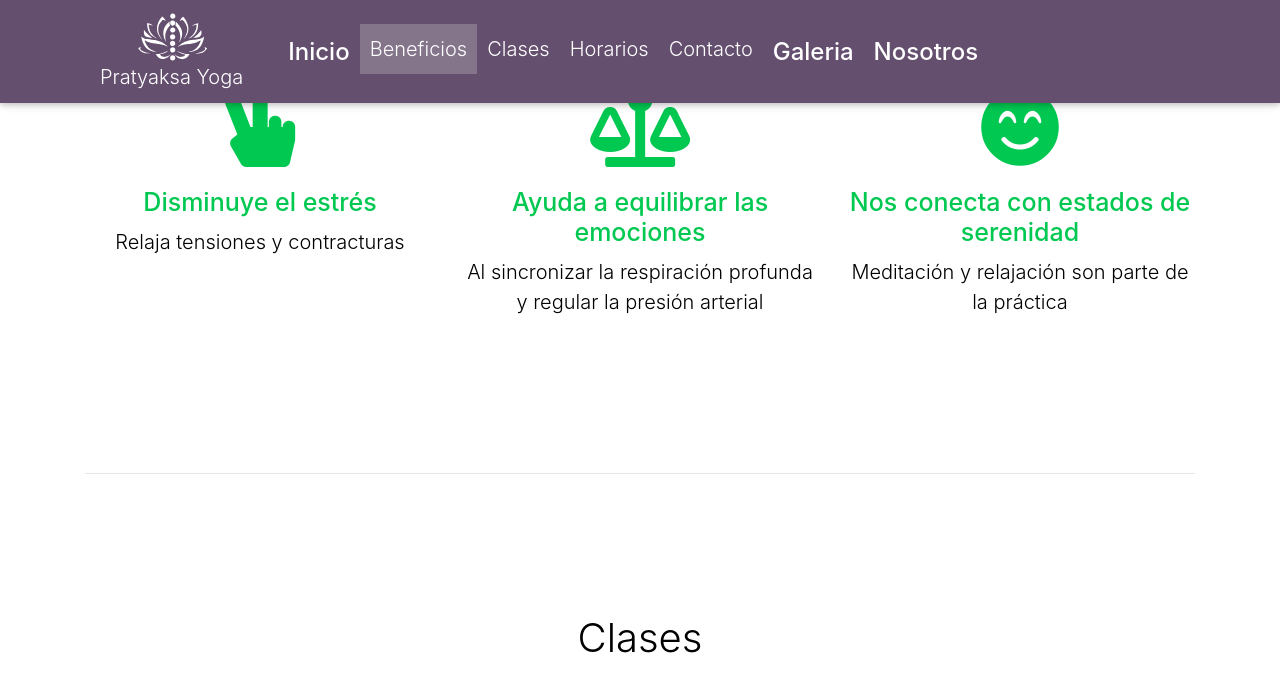
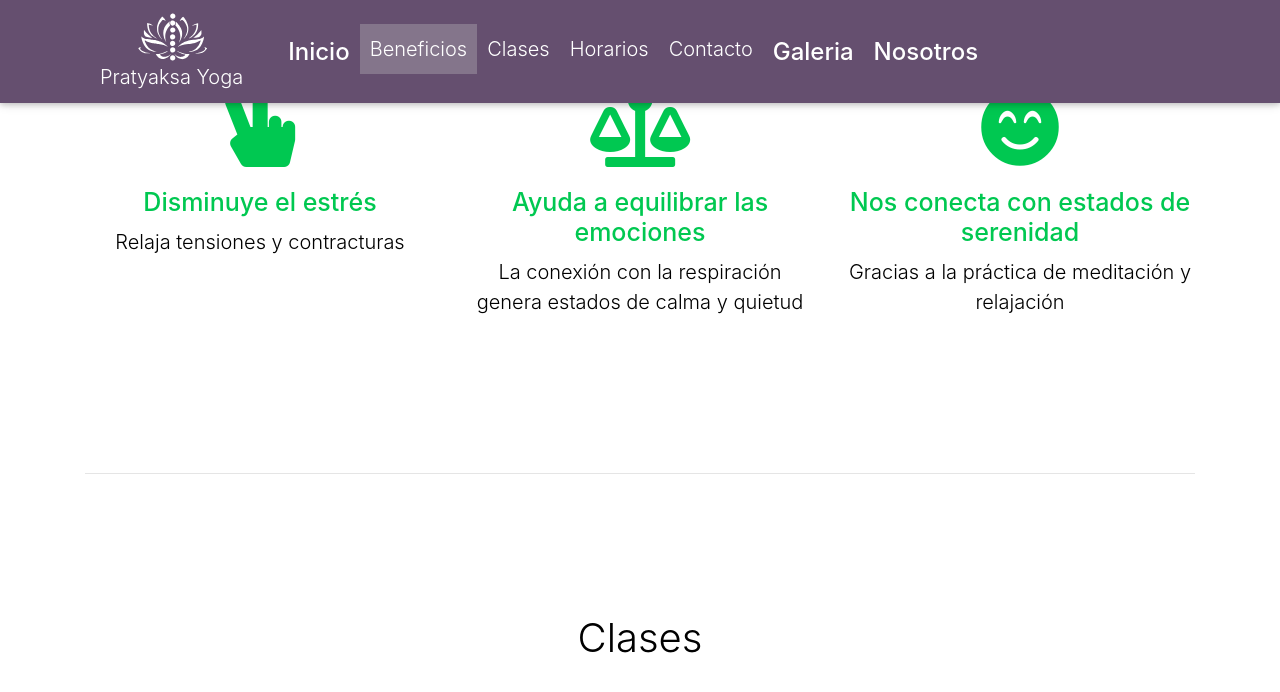
Before and after one commit to pratyaksayoga/pratyaksayoga.github.io, a Jekyll site: the page built from home.md, in a window 1280 px wide and 900 px high, scrolled down 1407 px, cut to the strip 0-718 px from the top of the window. Shown: the top 692 px of the strip. Built offline with Jekyll 4.4.1, drawn with Linux system fonts in a browser that asks for light colours; nearby versions of some CDN libraries.

Commit message:
Update from Forestry.io pratyaksayoga updated home.md

```diff
--- a/home.md
+++ b/home.md
@@ -20,10 +20,10 @@ seccion-beneficios-item3-subtitulo: Educa nuestro sistema respiratorio y nos ayu
 seccion-beneficios-item4-titulo: Disminuye el estrés
 seccion-beneficios-item4-subtitulo: Relaja tensiones y contracturas
 seccion-beneficios-item5-titulo: Ayuda a equilibrar las emociones
-seccion-beneficios-item5-subtitulo: Al sincronizar la respiración profunda y regular
-  la presión arterial
+seccion-beneficios-item5-subtitulo: La conexión con la respiración genera estados
+  de calma y quietud
 seccion-beneficios-item6-titulo: Nos conecta con estados de serenidad
-seccion-beneficios-item6-subtitulo: Meditación y relajación son parte de la práctica
+seccion-beneficios-item6-subtitulo: 'Gracias a la práctica de meditación y relajación '
 seccion-clases-titulo: Clases
 seccion-horarios-titulo: Horarios
 seccion-eventos: Proximos Eventos
```
